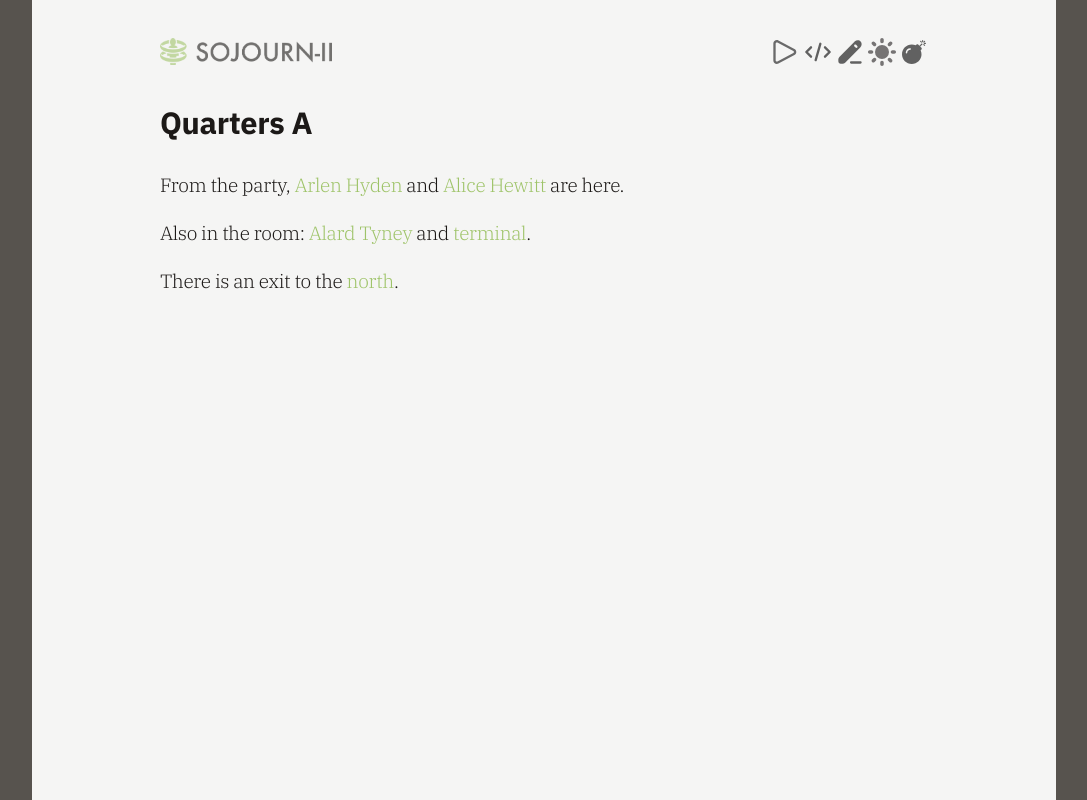
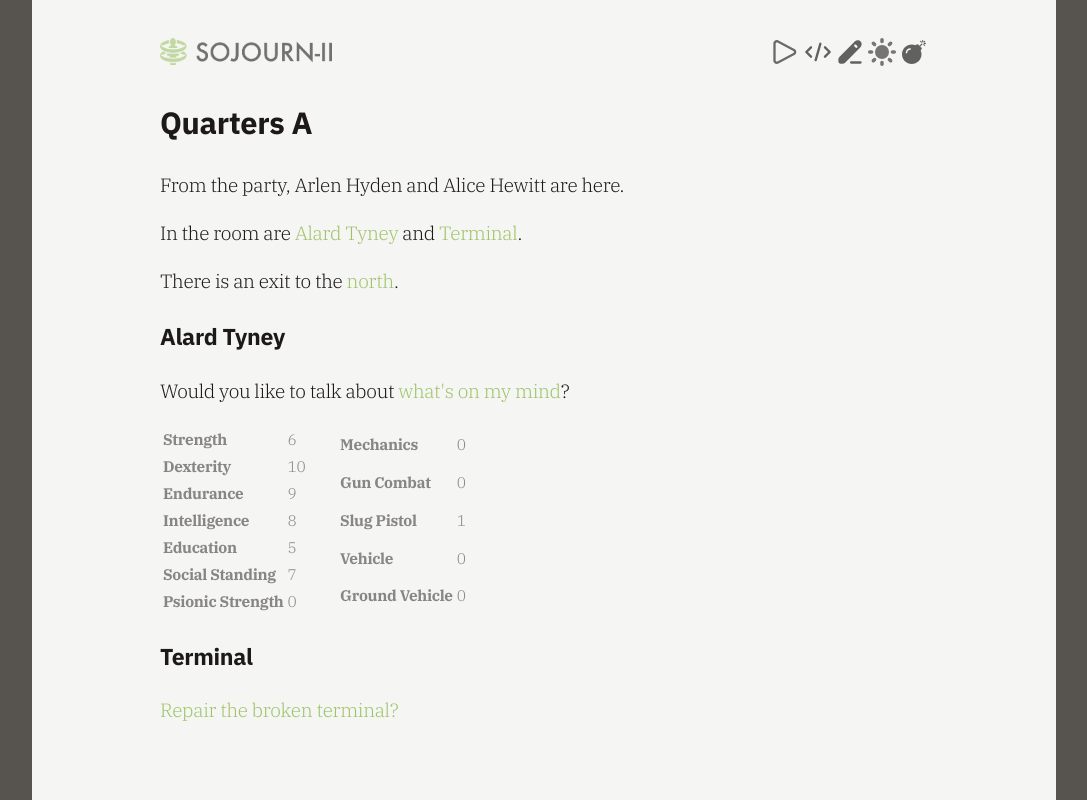
Before and after one commit to rjungemann/journeys, a React (Vite) app: page / in a window 1280 px wide. Shown: the whole page, without its empty margins (96-1183 px from the left). Built offline with nearby package versions, Linux system fonts and the light colour scheme.

Commit message:
Overhaul UI

```diff
--- a/src/game/data.tsx
+++ b/src/game/data.tsx
@@ -6,6 +6,8 @@ export type Game = {
   previousSceneName: string
   roomName: string
   editRoomName: string
+  characteristicLabels: Record<string, string>
+  skillLabels: Record<string, string>
   rooms: Room[]
   partyRepresentativeName: string
   party: string[]
@@ -73,8 +75,8 @@ export type Entity = {
   name: string
   title: string
   color: string
-  characteristics: Characteristics
-  skills: Record<string, number>
+  characteristics?: Characteristics
+  skills?: Record<string, number>
   tags: string[]
   inventory: string[]
 }
--- a/src/game/defaultGame.tsx
+++ b/src/game/defaultGame.tsx
@@ -9,6 +9,22 @@ export const defaultGame: Game = {
   previousSceneName: 'room',
   roomName: 'quarters-a',
   editRoomName: 'quarters-a',
+  characteristicLabels: {
+    strength: 'Strength',
+    dexterity: 'Dexterity',
+    endurance: 'Endurance',
+    intelligence: 'Intelligence',
+    education: 'Education',
+    socialStanding: 'Social Standing',
+    psionicStrength: 'Psionic Strength'
+  },
+  skillLabels: {
+    groundVehicle: 'Ground Vehicle',
+    gunCombat: 'Gun Combat',
+    mechanics: 'Mechanics',
+    slugPistol: 'Slug Pistol',
+    vehicle: 'Vehicle',
+  },
   rooms: [
     {
       name: 'quarters-a',
@@ -232,18 +248,8 @@ export const defaultGame: Game = {
     },
     {
       name: 'terminal-1',
-      title: 'terminal',
+      title: 'Terminal',
       color: randomColor(),
-      characteristics: {
-        strength: 7,
-        dexterity: 7,
-        endurance: 7,
-        intelligence: 7,
-        education: 7,
-        socialStanding: 7,
-        psionicStrength: 0
-      },
-      skills: {},
       inventory: [],
       tags: [
         'skill-check:fix-1',
@@ -255,7 +261,7 @@ export const defaultGame: Game = {
   items: [
     {
       name: 'revolver-1',
-      title: 'revolver',
+      title: 'Revolver',
       rounds: 6,
       tags: ['ranged'],
       damage: '2d6',
@@ -263,7 +269,7 @@ export const defaultGame: Game = {
     },
     {
       name: 'revolver-2',
-      title: 'revolver',
+      title: 'Revolver',
       rounds: 6,
       tags: ['ranged'],
       damage: '2d6',
@@ -271,7 +277,7 @@ export const defaultGame: Game = {
     },
     {
       name: 'revolver-3',
-      title: 'revolver',
+      title: 'Revolver',
       rounds: 6,
       tags: ['ranged'],
       damage: '2d6',
@@ -279,7 +285,7 @@ export const defaultGame: Game = {
     },
     {
       name: 'revolver-4',
-      title: 'revolver',
+      title: 'Revolver',
       rounds: 6,
       tags: ['ranged'],
       damage: '2d6',
@@ -287,7 +293,7 @@ export const defaultGame: Game = {
     },
     {
       name: 'revolver-5',
-      title: 'revolver',
+      title: 'Revolver',
       rounds: 6,
       tags: ['ranged'],
       damage: '2d6',
@@ -295,7 +301,7 @@ export const defaultGame: Game = {
     },
     {
       name: 'revolver-6',
-      title: 'revolver',
+      title: 'Revolver',
       rounds: 6,
       tags: ['ranged'],
       damage: '2d6',
@@ -303,7 +309,7 @@ export const defaultGame: Game = {
     },
     {
       name: 'knife-1',
-      title: 'knife',
+      title: 'Knife',
       rounds: null,
       tags: ['melee'],
       damage: '1d6',
--- a/src/game/utils.tsx
+++ b/src/game/utils.tsx
@@ -51,5 +51,5 @@ export const smallUid = () => {
 }
 
 export const randomColor = () => {
-  return `hsl(${Math.floor(Math.random() * 256.0)}, 70%, 60%)`
+  return `hsl(${Math.floor(Math.random() * 360.0)}deg 70% 60%)`
 }
--- a/src/game/views/ChoiceView.tsx
+++ b/src/game/views/ChoiceView.tsx
@@ -7,7 +7,7 @@ export const NoChoiceView = ({ entityName }: { entityName: string }) => {
   const { state, dispatch } = useGame()
   const entity = findEntity(state)(entityName)
   const handleLeave = () => {
-    dispatch(changeScene('entity'))
+    dispatch(changeScene('room'))
   }
   return (
     <>
@@ -23,9 +23,6 @@ export const ChoiceView = () => {
   const { state, dispatch } = useGame()
   const entity = findEntity(state)(state.entityName)
   const tag = matchTags(entity.tags, /choice:([^:]+)$/)[0]
-  const handleLeave = () => {
-    dispatch(changeScene('entity'))
-  }
   if (!tag) {
     return <NoChoiceView entityName={entity.name} />
   }
@@ -42,7 +39,7 @@ export const ChoiceView = () => {
   const handleNextFn = (option) => () => {
     dispatch(removeTag(entity.name, tag))
     dispatch(addTag(entity.name, `choice:${choice.name}:${option.name}`))
-    dispatch(changeScene('entity'))
+    dispatch(changeScene('room'))
   }
   return (
     <>
--- a/src/game/views/CombatView.tsx
+++ b/src/game/views/CombatView.tsx
@@ -93,7 +93,6 @@ export const FieldEntityListView = () => {
           }
           if (fieldEntity.type === TEAMMATE) {
             const entity = findEntity(state)(fieldEntity.name)
-            console.log('entity', entity)
             const side = field.sides.filter((s) => s.team.some((en) => en === entity.name))[0]!
             return (
               <span key={fieldEntity.name} style={{ color: entity.color }}>{capitalize(entity.title)} @ {fieldEntity.x.toFixed(0)}m ({side.title}){i < ordered.length - 1 ? <br /> : null}</span>
--- a/src/game/views/EntityView.tsx
+++ b/src/game/views/EntitySubview.tsx
@@ -1,11 +1,11 @@
-import { changeChoice, changeDialogue, changeItemCheck, changeScene, changeSkillCheck } from "../actions"
+import { changeChoice, changeDialogue, changeEntity, changeItemCheck, changeScene, changeSkillCheck } from "../actions"
 import { useGame } from "../context"
-import { tagExitsGlobally } from "../helpers"
-import { capitalize, commaSeparateComponents } from "../utils"
+import { findEntity, tagExitsGlobally } from "../helpers"
+import { commaSeparateComponents } from "../utils"
 
 export const EntityDescriptionView = ({ entityName }: { entityName: string }) => {
   const { state } = useGame()
-  const entity = state.entities.filter((entity) => entity.name === entityName)[0]!
+  const entity = findEntity(state)(entityName)
   const descriptions = entity.tags.reduce((sum, tag) => {
     const [_, name] = tag.match(/^description:(.*)$/) || []
     return !name ? sum : [...sum, ...state.descriptions.filter((d) => d.name === name)]
@@ -22,9 +22,9 @@ export const EntityDescriptionView = ({ entityName }: { entityName: string }) =>
   )
 }
 
-export const EntityConversibleView = ({ entityName }: { entityName: string }) => {
+export const EntityDialogueView = ({ entityName }: { entityName: string }) => {
   const { state, dispatch } = useGame()
-  const entity = state.entities.filter((e) => e.name === entityName)[0]!
+  const entity = findEntity(state)(entityName)
   const dialogueNames = entity.tags.reduce(
     (sum, tag) => {
       const match = tag.match(/^dialogue:([^:]+):(\d+)$/)
@@ -35,6 +35,7 @@ export const EntityConversibleView = ({ entityName }: { entityName: string }) =>
   )
   const dialogues = dialogueNames.map((name) => state.dialogues.filter((d) => d.name === name)[0]!)
   const handleNextFn = (dialogue) => (event) => {
+    dispatch(changeEntity(entityName))
     dispatch(changeDialogue(dialogue.name))
     dispatch(changeScene('dialogue'))
   }
@@ -60,7 +61,7 @@ export const EntityConversibleView = ({ entityName }: { entityName: string }) =>
 
 export const EntityChoiceListView = ({ entityName }: { entityName: string }) => {
   const { state, dispatch } = useGame()
-  const object = state.entities.filter((e) => e.name === entityName)[0]!
+  const object = findEntity(state)(entityName)
   const choices = object.tags.reduce(
     (sum, tag) => {
       const [_, name] = tag.match(/^choice:([^:]+)$/) || []
@@ -78,6 +79,7 @@ export const EntityChoiceListView = ({ entityName }: { entityName: string }) =>
     []
   )
   const handleNextFn = (name) => (event) => {
+    dispatch(changeEntity(entityName))
     dispatch(changeChoice(name))
     dispatch(changeScene('choice'))
   }
@@ -97,7 +99,7 @@ export const EntityChoiceListView = ({ entityName }: { entityName: string }) =>
 
 export const EntityItemCheckListView = ({ entityName }: { entityName: string }) => {
   const { state, dispatch } = useGame()
-  const object = state.entities.filter((e) => e.name === entityName)[0]!
+  const object = findEntity(state)(entityName)
   const itemChecks = object.tags.reduce(
     (sum, tag) => {
       const [_, name] = tag.match(/^item-check:([^:]+)$/) || []
@@ -115,6 +117,7 @@ export const EntityItemCheckListView = ({ entityName }: { entityName: string })
     []
   )
   const handleNextFn = (name) => (event) => {
+    dispatch(changeEntity(entityName))
     dispatch(changeItemCheck(name))
     dispatch(changeScene('item-check'))
   }
@@ -134,7 +137,7 @@ export const EntityItemCheckListView = ({ entityName }: { entityName: string })
 
 export const EntitySkillCheckListView = ({ entityName }: { entityName: string }) => {
   const { state, dispatch } = useGame()
-  const object = state.entities.filter((e) => e.name === entityName)[0]!
+  const object = findEntity(state)(entityName)
   const data = object.tags.reduce(
     (sum, tag) => {
       const [_, name] = tag.match(/^skill-check:([^:]+)$/) || []
@@ -152,6 +155,7 @@ export const EntitySkillCheckListView = ({ entityName }: { entityName: string })
     []
   )
   const handleNextFn = (name) => (event) => {
+    dispatch(changeEntity(entityName))
     dispatch(changeSkillCheck(name))
     dispatch(changeScene('skill-check'))
   }
@@ -169,23 +173,74 @@ export const EntitySkillCheckListView = ({ entityName }: { entityName: string })
   )
 }
 
-export const EntityView = () => {
-  const { state, dispatch } = useGame()
-  const handleLeave = () => {
-    dispatch(changeScene('room'))
-  }
-  const entity = state.entities.filter((e) => e.name === state.entityName)[0]!
+export const EntityStats = ({ entityName }: { entityName: string }) => {
+  const { state } = useGame()
+  const entity = findEntity(state)(entityName)
+  const characteristicData = Object.keys(entity.characteristics || {}).map((name) => {
+    const label = state.characteristicLabels[name]
+    const value = entity.characteristics[name]
+    return { name, label, value }
+  })
+  const skillData = Object.keys(entity.skills || {}).map((name) => {
+    const label = state.skillLabels[name]
+    const value = entity.skills[name]
+    return { name, label, value }
+  })
   return (
     <>
-      <h2>{capitalize(entity.title)}</h2>
-      <EntityDescriptionView entityName={state.entityName} />
-      <EntityChoiceListView entityName={state.entityName} />
-      <EntityConversibleView entityName={state.entityName} />
-      <EntityItemCheckListView entityName={state.entityName} />
-      <EntitySkillCheckListView entityName={state.entityName} />
-      <p>
-        <a onClick={handleLeave}>Go Back</a>.
-      </p>
+      {
+        characteristicData.length > 0 || skillData.length > 0
+        ? (
+          <div style={{ display: 'flex', gap: '1.5em', opacity: 0.5 }}>
+            {
+              characteristicData.length > 0
+              ? (
+                <table className="characteristics">
+                  <tbody>
+                    {characteristicData.map(({ name, label, value}) => (
+                      <tr key={name}>
+                        <td className="label">{label}</td>
+                        <td>{value}</td>
+                      </tr>
+                    ))}
+                  </tbody>
+                </table>
+              )
+              : null
+            }
+            {
+              skillData.length > 0
+              ? (
+                <table className="skills">
+                  <tbody>
+                    {skillData.map(({ name, label, value}) => (
+                      <tr key={name}>
+                        <td className="label">{label}</td>
+                        <td>{value}</td>
+                      </tr>
+                    ))}
+                  </tbody>
+                </table>
+              )
+              : null
+            }
+          </div>
+        )
+        : null
+      }
     </>
   )
 }
+
+export const EntitySubview = ({ entityName }: { entityName: string }) => {
+  return (
+    <>
+      <EntityDescriptionView entityName={entityName} />
+      <EntityChoiceListView entityName={entityName} />
+      <EntityDialogueView entityName={entityName} />
+      <EntityItemCheckListView entityName={entityName} />
+      <EntitySkillCheckListView entityName={entityName} />
+      <EntityStats entityName={entityName} />
+    </>
+  )
+}
--- a/src/game/views/GameView.tsx
+++ b/src/game/views/GameView.tsx
@@ -1,5 +1,4 @@
 import { DialogueView } from "./DialogueView"
-import { EntityView } from "./EntityView"
 import { InspectorView } from "./InspectorView"
 import { RoomView } from "./RoomView"
 import { SkillCheckView } from "./SkillCheckView"
@@ -20,7 +19,6 @@ export const GameView = () => {
   return (
     <div className={`theme-${theme}`}>
       <HeadView />
-      {state.sceneName === 'entity' ? <EntityView /> : null}
       {state.sceneName === 'dialogue' ? <DialogueView /> : null}
       {state.sceneName === 'choice' ? <ChoiceView /> : null}
       {state.sceneName === 'room' ? <RoomView /> : null}
--- a/src/game/views/RoomView.tsx
+++ b/src/game/views/RoomView.tsx
@@ -2,6 +2,7 @@ import { changeEntity, changeField, changeRoom, changeScene, createField, movePa
 import { useGame } from "../context"
 import { findEntity, findExit, findNonPartyEntitiesInRoom, findParty, findRoom, tagExitsGlobally } from "../helpers"
 import { capitalize, commaSeparateComponents, commaSeparateStrings, smallUid } from "../utils"
+import { EntitySubview } from "./EntitySubview"
 
 export const RoomDescriptionsView = () => {
   const { state } = useGame()
@@ -61,23 +62,13 @@ export const RoomExitsView = () => {
 
 export const RoomPartyEntitiesView = () => {
   const { state, dispatch } = useGame()
-  const handleEntityFn = (entityName: string) => () => {
-    dispatch(changeEntity(entityName))
-    dispatch(changeScene('entity'))
-  }
   const party = findParty(state)()
   return (
     <>
       <p>
         From the party,
         {' '}
-        {
-          commaSeparateComponents(
-            party.map((entity) => {
-              return <a key={entity.name} onClick={handleEntityFn(entity.name)}>{entity.title}</a>
-            })
-          )
-        }
+        {commaSeparateStrings(party.map((entity) => entity.title))}
         {' '}
         {state.party.length === 1 ? 'is' : 'are'} here.
       </p>
@@ -88,8 +79,7 @@ export const RoomPartyEntitiesView = () => {
 export const RoomOtherEntitiesView = () => {
   const { state, dispatch } = useGame()
   const handleEntityFn = (entity) => (event) => {
-    dispatch(changeEntity(entity.name))
-    dispatch(changeScene('entity'))
+    document.getElementById(`other-entity-${entity.name}`).scrollIntoView(true)
   }
 
   const otherEntities = findNonPartyEntitiesInRoom(state)(state.roomName)
@@ -101,7 +91,6 @@ export const RoomOtherEntitiesView = () => {
   .filter((entity) => entity.tags.some((t) => t.match(new RegExp(`^ally:${entity.name}$`))))
   const hostileEntities = [...openlyHostileEntities, ...alliedHostileEntities]
   const startFight = () => {
-    console.log('start fight', hostileEntities)
     const uid = smallUid()
     dispatch(createField(`field-${uid}`, [state.party, hostileEntities.map((e) => e.name)]))
     dispatch(changeField(`field-${uid}`))
@@ -114,7 +103,7 @@ export const RoomOtherEntitiesView = () => {
         (otherEntities.length > 0)
         ? (
           <p>
-            Also in the room:
+            In the room {otherEntities.length === 1 ? 'is' : 'are'}
             {' '}
             {
               commaSeparateComponents(
@@ -141,6 +130,7 @@ export const RoomOtherEntitiesView = () => {
 export const RoomView = () => {
   const { state } = useGame()
   const room = findRoom(state)(state.roomName)
+  const otherEntities = findNonPartyEntitiesInRoom(state)(state.roomName)
   return (
     <>
       <h2>{room.title}</h2>
@@ -148,6 +138,16 @@ export const RoomView = () => {
       <RoomPartyEntitiesView />
       <RoomOtherEntitiesView />
       <RoomExitsView />
+      {
+        otherEntities.map((entity) => {
+          return (
+            <div key={entity.name}>
+              <h3 id={`other-entity-${entity.name}`}>{entity.title}</h3>
+              <EntitySubview entityName={entity.name} />
+            </div>
+          )
+        })
+      }
     </>
   )
 }
--- a/src/game/views/SkillCheckView.tsx
+++ b/src/game/views/SkillCheckView.tsx
@@ -67,7 +67,7 @@ export const SkillCheckPostView = () => {
   const handleNext = () => {
     // Add the success or failure tag to the object, such ass `skill-check:fix-1:success`
     dispatch(addTag(objectName, `skill-check:${skillCheckName}:${isSuccess ? 'success' : 'failure'}`))
-    dispatch(changeScene('entity'))
+    dispatch(changeScene('room'))
   }
   const dice = '2d6'
   const characteristicBonus = Math.max(characteristicValue - 7.0, -2.0)
@@ -107,7 +107,7 @@ export const SkillCheckView = () => {
     return null
   }
   const handleLeave = (event) => {
-    dispatch(changeScene('entity'))
+    dispatch(changeScene('room'))
   }
   return (
     <>
--- a/src/style.css
+++ b/src/style.css
@@ -219,3 +219,24 @@ svg .obstacle text
 .form-control .exits {
   margin-bottom: 1em;
 }
+
+.form-control.exits-control {
+  background-color: var(--color-pre-background);
+  padding: 1em;
+}
+
+.form-control.exits-control h3 {
+  margin-top: 0;
+}
+
+.characteristics,
+.skills
+{
+  font-size: 0.8em;
+}
+
+.characteristics .label,
+.skills .label
+{
+  font-weight: bold;
+}
```
Also changed, not shown: src/game/views/EditView.tsx (+7 -7 lines), 1 other file (tests, documents, lock files or other folders).
